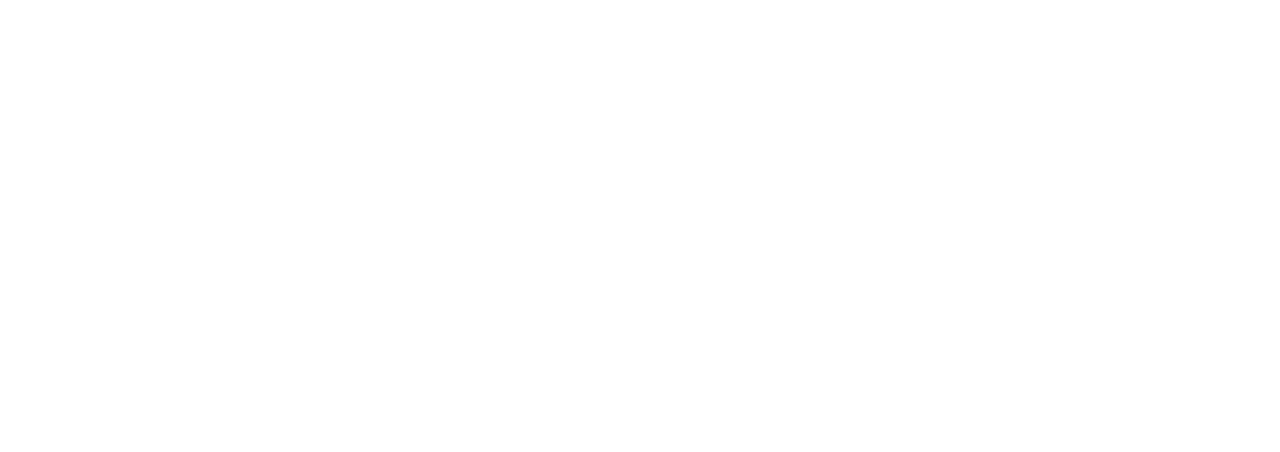
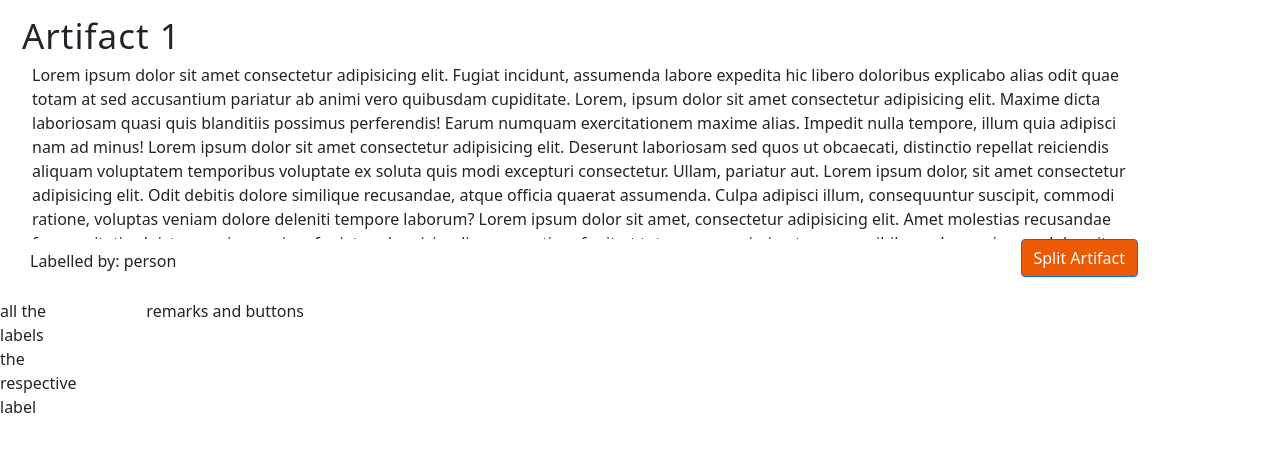
Before and after one commit to muctadir/lama, an Angular app in the folder frontend/: page /labelling-page in a window 1280 px wide. Before the commit this address led to /. Shown: the top 452 px of the page. Built offline with nearby package versions, Linux system fonts and the light colour scheme.

Commit message:
setting up page

```diff
--- a/frontend/src/app/app-routing.module.ts
+++ b/frontend/src/app/app-routing.module.ts
@@ -6,6 +6,7 @@
 import { AccountComponent } from './account/account.component';
 import { HomePageComponent } from './home-page/home-page.component';
 import { ProjectCreationComponent } from './project-creation/project-creation.component';
+import { LabellingPageComponent } from './labelling-page/labelling-page.component';
 
 const routes: Routes = [{path: '', component: LoginComponent},
     {path: 'login', component: LoginComponent},
@@ -13,7 +14,8 @@
     {path: 'testing', component: TestingComponent},
     {path: 'account', component: AccountComponent},
     {path: 'home', component: HomePageComponent},
-    {path: 'createProject', component:ProjectCreationComponent}];
+    {path: 'createProject', component:ProjectCreationComponent},
+    {path: 'labelling-page', component:LabellingPageComponent}];
 
 @NgModule({
   imports: [RouterModule.forRoot(routes)],
--- a/frontend/src/app/app.module.ts
+++ b/frontend/src/app/app.module.ts
@@ -11,6 +11,7 @@
 import { AccountInformationFormComponent } from './account-information-form/account-information-form.component';
 import { HomePageComponent } from './home-page/home-page.component';
 import { ProjectCreationComponent } from './project-creation/project-creation.component';
+import { LabellingPageComponent } from './labelling-page/labelling-page.component';
 
 
 @NgModule({
@@ -22,7 +23,8 @@
     AccountComponent,
     AccountInformationFormComponent,
     HomePageComponent,
-    ProjectCreationComponent
+    ProjectCreationComponent,
+    LabellingPageComponent
   ],
   imports: [
     BrowserModule,
--- /dev/null
+++ b/frontend/src/app/labelling-page/labelling-page.component.html
@@ -0,0 +1,32 @@
+<body>
+    <div class="container" id="artifact-container">
+        <div id="artifact-id">Artifact 1</div>
+        <div class="overflow-auto" id="text-container">
+            Lorem ipsum dolor sit amet consectetur adipisicing elit. Fugiat incidunt, assumenda labore expedita hic libero doloribus explicabo alias odit quae totam at sed accusantium pariatur ab animi vero quibusdam cupiditate.
+            Lorem, ipsum dolor sit amet consectetur adipisicing elit. Maxime dicta laboriosam quasi quis blanditiis possimus perferendis! Earum numquam exercitationem maxime alias. Impedit nulla tempore, illum quia adipisci nam ad minus! Lorem ipsum dolor sit amet consectetur adipisicing elit. Deserunt laboriosam sed quos ut obcaecati, distinctio repellat reiciendis aliquam voluptatem temporibus voluptate ex soluta quis modi excepturi consectetur. Ullam, pariatur aut.
+            Lorem ipsum dolor, sit amet consectetur adipisicing elit. Odit debitis dolore similique recusandae, atque officia quaerat assumenda. Culpa adipisci illum, consequuntur suscipit, commodi ratione, voluptas veniam dolore deleniti tempore laborum?
+            Lorem ipsum dolor sit amet, consectetur adipisicing elit. Amet molestias recusandae fuga veritatis ab iste, omnis, aperiam fugiat unde reiciendis praesentium fugit ut totam quas animi autem vero nihil non.
+            Lorem ipsum dolor, sit amet consectetur adipisicing elit. Quae nihil, quas nam possimus sint est architecto molestiae, praesentium voluptatibus error, voluptas voluptate consequatur. Doloribus nihil cumque ipsum, eius quibusdam quae!
+            Lorem ipsum dolor, sit amet consectetur adipisicing elit. Maiores non in repellendus, quod illum quis delectus quia nobis sint architecto facere magnam expedita consectetur error. Blanditiis aut in velit iusto.
+        </div>
+        <div class="row" id="author">
+            Labelled by: person
+        </div>
+        <button type="submit" class="btn btn-primary" id="split-button" >Split Artifact</button>
+    </div>
+
+    <div class="row" id="input">
+        <div class="col-5" id="labelling">
+            <div class="col-5" id="label">
+                all the labels
+            </div>
+            <div class="col-7" id="description">
+                the respective label
+            </div>
+        </div>
+        <div class="col-7" id="remark">
+            remarks and buttons
+        </div>
+    </div>
+
+</body>
--- /dev/null
+++ b/frontend/src/app/labelling-page/labelling-page.component.scss
@@ -0,0 +1,52 @@
+#artifact-id{
+    font-size: 35px;
+    letter-spacing: 1px;
+    padding-top: 10px;
+}
+
+#artifact-container{
+    margin-left: 10px;
+    margin-right: 10px;
+    max-height: 40vh;
+    padding-bottom: 20px;
+    position:relative;
+}
+
+#text-container{
+    margin-left: 10px;
+    margin-right: 10px;
+    height: 22vh;
+    overflow-y: scroll;
+    //position: absolute;
+
+}
+
+#split-button{
+    float: right;
+}
+
+#author{
+    padding-top: 10px;
+    padding-left: 20px;
+    float: left;
+}
+
+#input{
+    position: absolute;
+    height: 50vh;
+    padding-top: 40px;
+}
+// Scrollbar
+::-webkit-scrollbar {
+    width: 10px;
+}
+// Scrollbar background
+::-webkit-scrollbar-track {
+    background: #f1f1f1;
+    border-radius: 10px;
+}
+// Scrollbar scroller
+::-webkit-scrollbar-thumb {
+    background: #38474e;
+    border-radius: 10px;
+}
--- /dev/null
+++ b/frontend/src/app/labelling-page/labelling-page.component.ts
@@ -0,0 +1,15 @@
+import { Component, OnInit } from '@angular/core';
+
+@Component({
+  selector: 'app-labelling-page',
+  templateUrl: './labelling-page.component.html',
+  styleUrls: ['./labelling-page.component.scss']
+})
+export class LabellingPageComponent implements OnInit {
+
+  constructor() { }
+
+  ngOnInit(): void {
+  }
+
+}
```
Also changed, not shown: 1 other file (tests, documents, lock files or other folders).
